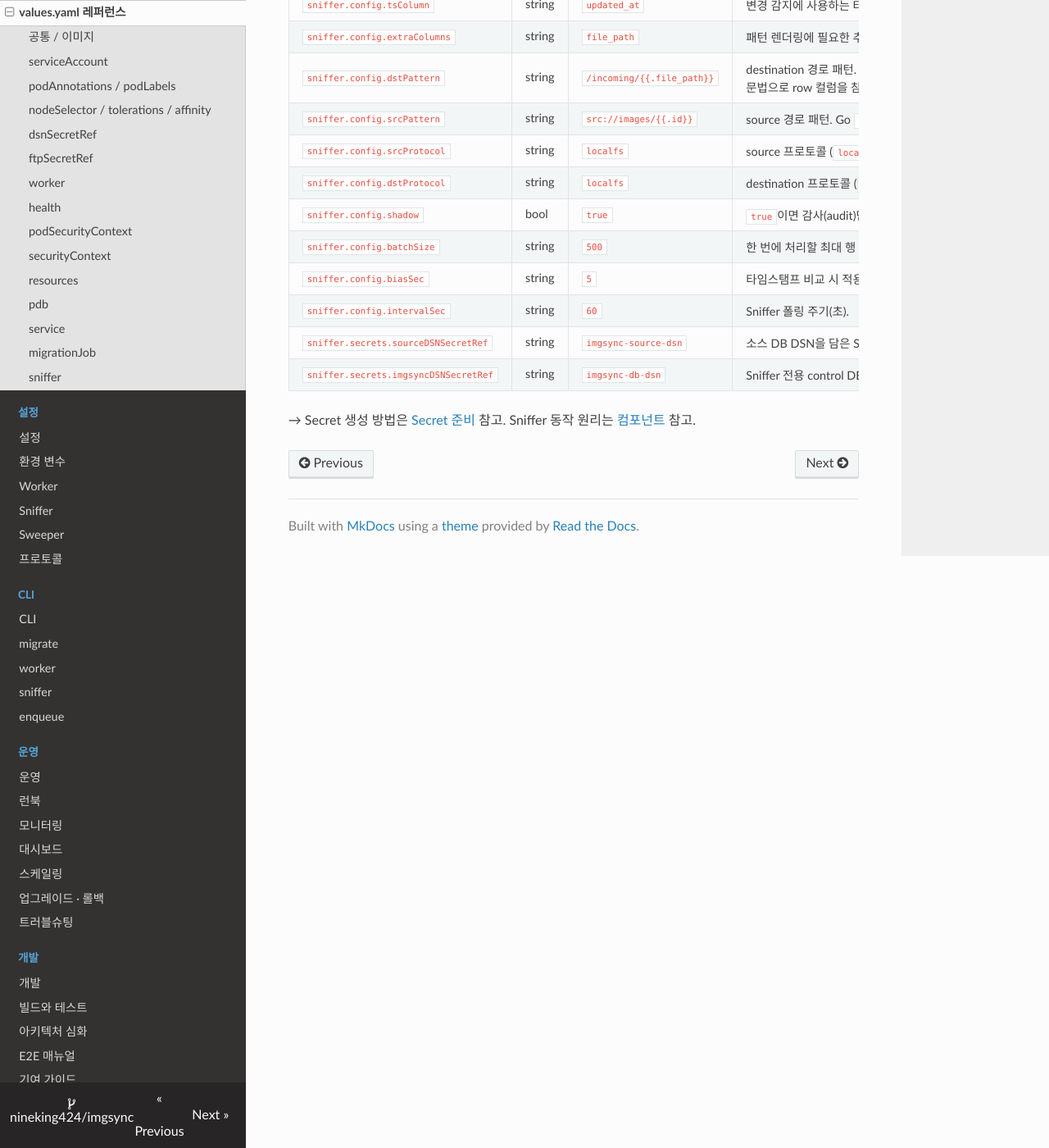
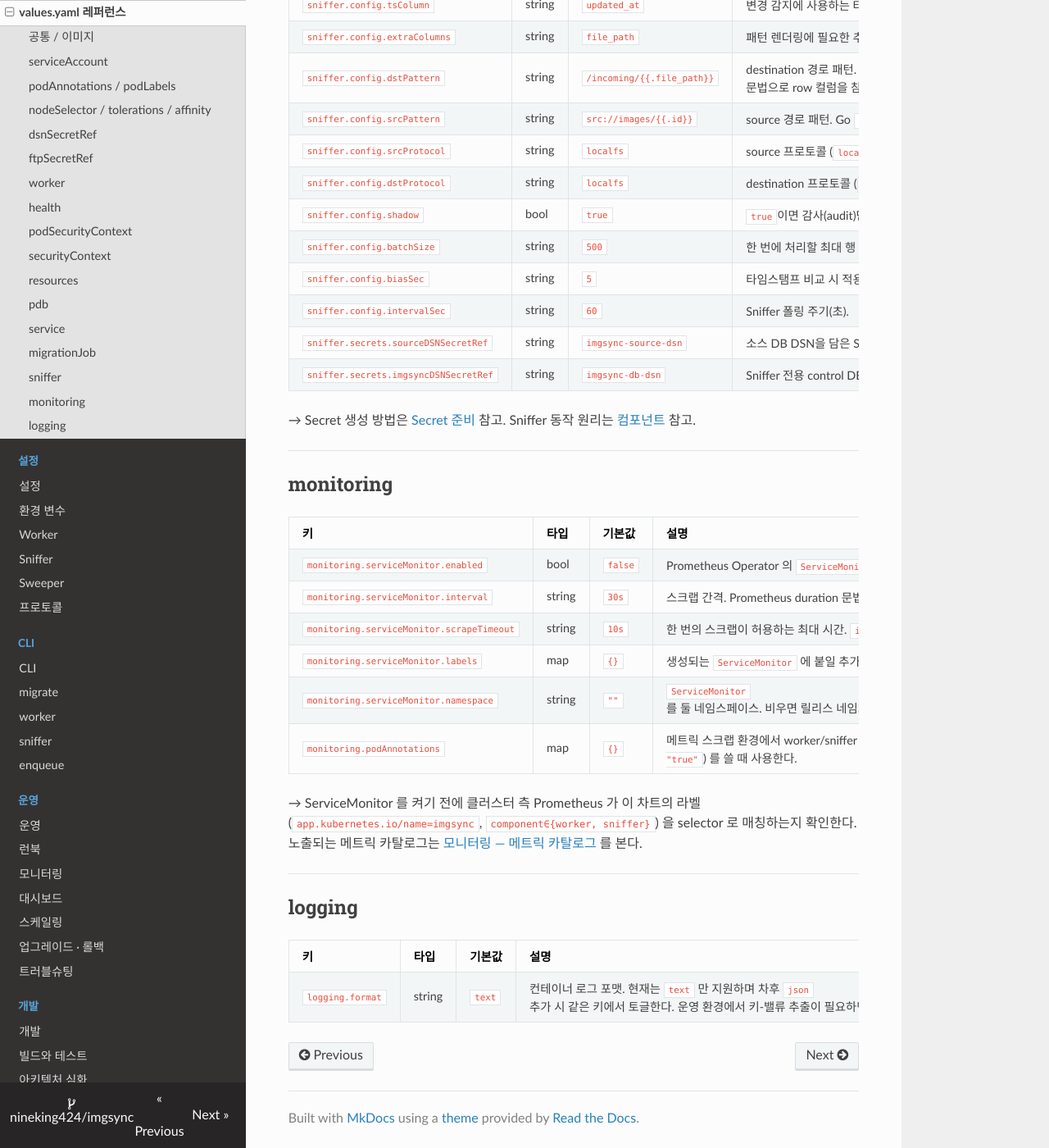
Before and after one commit to nineking424/imgsync, an MkDocs documentation site: the page built from docs/installation/values-reference.md, in a window 1280 px wide and 1400 px high, scrolled down 5536 px. Shown: the whole window at 82% size. Built offline with MkDocs 1.6.1, drawn with Linux system fonts in a browser that asks for light colours; nearby versions of some CDN libraries.

Commit message:
docs(values): add monitoring + logging blocks to values reference
PR #14 added monitoring.serviceMonitor.* / monitoring.podAnnotations
and logging.format to values.yaml. The values-reference page's own
warning admonition requires these keys be documented when values.yaml
changes — this commit fills that gap.

Co-Authored-By: Claude Opus 4.7 <noreply@anthropic.com>

```diff
--- a/docs/installation/values-reference.md
+++ b/docs/installation/values-reference.md
@@ -204,3 +204,26 @@
 | `sniffer.secrets.imgsyncDSNSecretRef` | string | `imgsync-db-dsn` | Sniffer 전용 control DB DSN Secret 이름 (`SNIFFER_IMGSYNC_DSN` 키). |
 
 → Secret 생성 방법은 [Secret 준비](secrets.md) 참고. Sniffer 동작 원리는 [컴포넌트](../concepts/components.md) 참고.
+
+---
+
+## monitoring
+
+| 키 | 타입 | 기본값 | 설명 |
+|---|---|---|---|
+| `monitoring.serviceMonitor.enabled` | bool | `false` | Prometheus Operator 의 `ServiceMonitor` 리소스를 렌더할지 여부. 클러스터에 `monitoring.coreos.com/v1` CRD 가 없으면 옵트인해도 무시된다. |
+| `monitoring.serviceMonitor.interval` | string | `30s` | 스크랩 간격. Prometheus duration 문법 (`30s`, `1m`). |
+| `monitoring.serviceMonitor.scrapeTimeout` | string | `10s` | 한 번의 스크랩이 허용하는 최대 시간. `interval` 보다 짧아야 한다. |
+| `monitoring.serviceMonitor.labels` | map | `{}` | 생성되는 `ServiceMonitor` 에 붙일 추가 라벨. Prometheus Operator 의 `serviceMonitorSelector` 가 요구하는 라벨이 있으면 여기에 넣는다. |
+| `monitoring.serviceMonitor.namespace` | string | `""` | `ServiceMonitor` 를 둘 네임스페이스. 비우면 릴리스 네임스페이스에 생성된다. Prometheus 가 다른 네임스페이스에서 watch 하도록 설정돼 있다면 그쪽 이름을 적는다. |
+| `monitoring.podAnnotations` | map | `{}` | 메트릭 스크랩 환경에서 worker/sniffer 파드에 추가할 annotation. Prometheus Operator 가 아닌 in-pod scrape (e.g. `prometheus.io/scrape: "true"`) 를 쓸 때 사용한다. |
+
+→ ServiceMonitor 를 켜기 전에 클러스터 측 Prometheus 가 이 차트의 라벨 (`app.kubernetes.io/name=imgsync`, `component∈{worker, sniffer}`) 을 selector 로 매칭하는지 확인한다. 노출되는 메트릭 카탈로그는 [모니터링 — 메트릭 카탈로그](../operating/monitoring.md#메트릭-카탈로그) 를 본다.
+
+---
+
+## logging
+
+| 키 | 타입 | 기본값 | 설명 |
+|---|---|---|---|
+| `logging.format` | string | `text` | 컨테이너 로그 포맷. 현재는 `text` 만 지원하며 차후 `json` 추가 시 같은 키에서 토글한다. 운영 환경에서 키-밸류 추출이 필요하면 sidecar (vector / fluent-bit) 로 후처리하는 것을 권장한다. |
```
